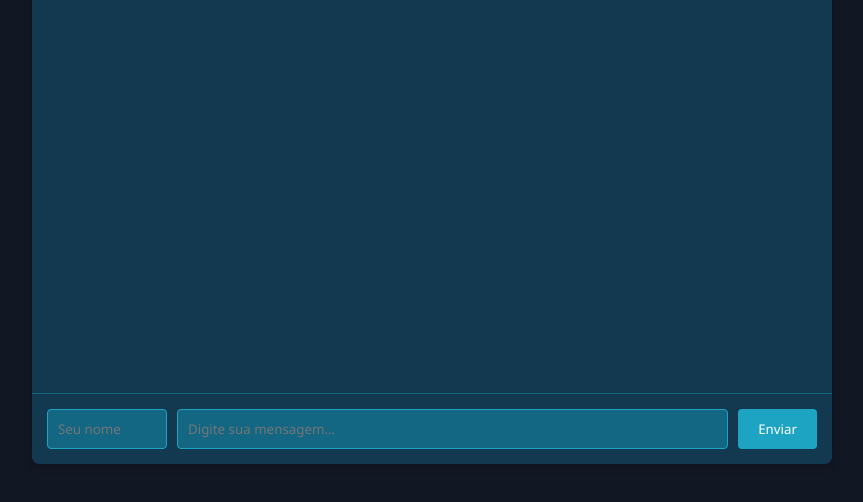
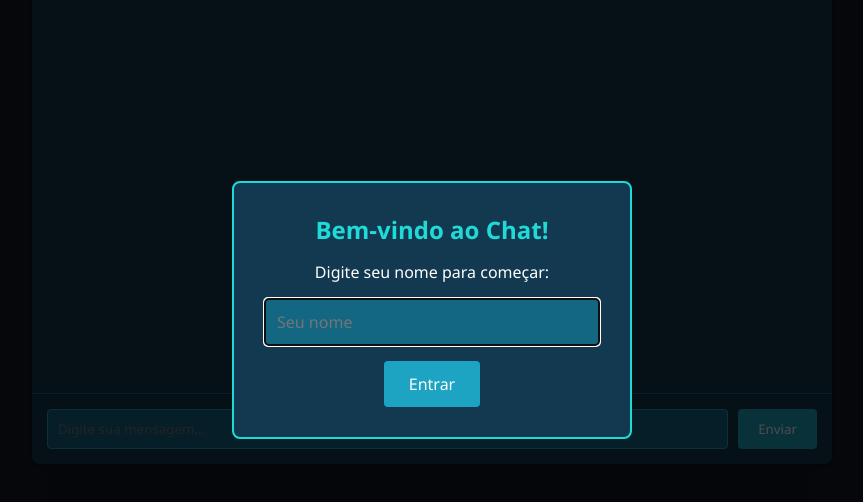
Before and after one commit to elviomarcos1/WebsocketChat, a plain HTML site: page public/index.html in a window 1280 px wide. Shown: the part 90-592 px from the top of the page, without its empty margins (208-1071 px from the left). Drawn offline with Linux system fonts and the light colour scheme.

Commit message:
Cria Modal Usuário

```diff
--- a/public/app.js
+++ b/public/app.js
@@ -45,6 +45,62 @@ document.addEventListener('DOMContentLoaded', () => {
       connectionStatus.textContent = text;
       connectionStatus.style.color = color;
   }
+
+// Remova as linhas relacionadas ao usernameInput original
+const modal = document.getElementById('username-modal');
+const modalUsername = document.getElementById('modal-username');
+const modalSubmit = document.getElementById('modal-submit');
+
+// Mostrar modal ao carregar
+modal.style.display = 'flex';
+
+// Enviar username do modal
+modalSubmit.addEventListener('click', () => {
+  const name = modalUsername.value.trim();
+  if (name) {
+    username = name;
+    modal.style.display = 'none';
+    setUsername(name);
+    messageInput.focus();
+  }
+});
+
+// Permitir submit com Enter
+modalUsername.addEventListener('keypress', (e) => {
+  if (e.key === 'Enter') {
+    modalSubmit.click();
+  }
+});
+
+// Modifique a função setUsername para:
+function setUsername(name) {
+  if (isConnected && name.trim()) {
+    username = name.trim();
+    localStorage.setItem('chat_username', username);
+    ws.send(JSON.stringify({
+      type: 'set_username',
+      username: username
+    }));
+
+    // Mostrar mensagem de boas-vindas
+    displayMessage({
+      type: 'system',
+      message: `Bem-vindo, ${username}!`
+    });
+  }
+}
+
+// No connectWebSocket(), modifique o onopen:
+ws.onopen = () => {
+  isConnected = true;
+  updateConnectionStatus('Conectado', '#4CAF50');
+
+  // Se já tiver username salvo, definir automaticamente
+  if (localStorage.getItem('chat_username')) {
+    username = localStorage.getItem('chat_username');
+    setUsername(username);
+  }
+};
 
   // Definir nome de usuário
   function setUsername(name) {
--- a/public/index.html
+++ b/public/index.html
@@ -7,6 +7,16 @@
     <link rel="stylesheet" href="style.css">
 </head>
 <body>
+
+    <div class="modal" id="username-modal">
+        <div class="modal-content">
+          <h2>Bem-vindo ao Chat!</h2>
+          <p>Digite seu nome para começar:</p>
+          <input type="text" id="modal-username" placeholder="Seu nome" autofocus>
+          <button id="modal-submit">Entrar</button>
+        </div>
+      </div>
+
     <div class="chat-container">
         <header>
             <h1>Chat WebSocket</h1>
@@ -16,11 +26,10 @@
         <div class="chat-messages" id="chat-messages"></div>
 
         <div class="input-area">
-            <input type="text" id="username" placeholder="Seu nome" class="username-input">
             <input type="text" id="message-input" placeholder="Digite sua mensagem..." class="message-input">
             <button id="send-button" class="send-button">Enviar</button>
         </div>
     </div>
-    <script src="script.js"></script>
+    <script src="app.js"></script>
 </body>
 </html>
--- a/public/style.css
+++ b/public/style.css
@@ -82,14 +82,64 @@ header h1 {
   border-top: 1px solid #146783;
 }
 
+/* Estilos do Modal */
+.modal {
+  display: none;
+  position: fixed;
+  top: 0;
+  left: 0;
+  width: 100%;
+  height: 100%;
+  background-color: rgba(0, 0, 0, 0.7);
+  z-index: 1000;
+  justify-content: center;
+  align-items: center;
+}
+
+.modal-content {
+  background-color: #12394f;
+  padding: 30px;
+  border-radius: 8px;
+  width: 90%;
+  max-width: 400px;
+  text-align: center;
+  border: 2px solid #20dad8;
+}
+
+.modal-content h2 {
+  margin-bottom: 15px;
+  color: #20dad8;
+}
+
+.modal-content input {
+  width: 100%;
+  padding: 12px;
+  margin: 15px 0;
+  background-color: #146783;
+  border: 1px solid #20dad8;
+  color: white;
+  border-radius: 4px;
+  font-size: 1rem;
+}
+
+.modal-content button {
+  background-color: #1da4c3;
+  color: white;
+  border: none;
+  padding: 12px 25px;
+  border-radius: 4px;
+  cursor: pointer;
+  font-size: 1rem;
+  transition: background-color 0.3s;
+}
+
+.modal-content button:hover {
+  background-color: #20dad8;
+}
+
+/* Remova o username-input existente */
 .username-input {
-  width: 120px;
-  padding: 10px;
-  margin-right: 10px;
-  border: 1px solid #1da4c3;
-  border-radius: 4px;
-  background-color: #146783;
-  color: white;
+  display: none;
 }
 
 .message-input {
```
